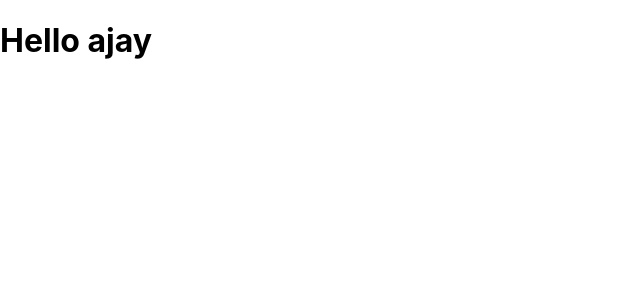
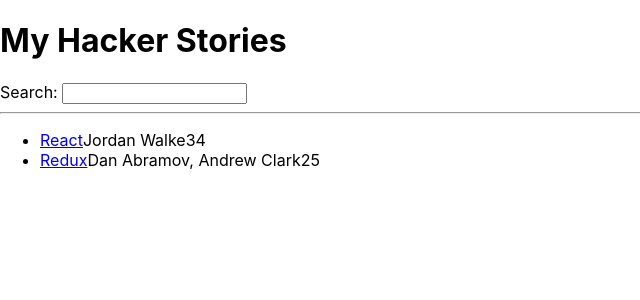
Before and after one commit to mridulgain/hacker-stories, a React (Create React App) app: page / in a window 1280 px wide. Shown: the top 300 px of the page, without its empty margins (0-640 px from the left). Built offline with nearby package versions, Linux system fonts and the light colour scheme.

Commit message:
rendering list

```diff
--- a/src/App.js
+++ b/src/App.js
@@ -1,15 +1,49 @@
-import logo from './logo.svg';
-import './App.css';
+import * as React from 'react';
 
-function sayHello(name){
-  return "Hello "+name
-}
+const list = [
+  {
+    title: 'React',
+    url: 'https://reactjs.org/',
+    author: 'Jordan Walke',
+    num_comments: 3,
+    points: 4,
+    objectID: 0,
+  },
+  {
+    title: 'Redux',
+    url: 'https://redux.js.org/',
+    author: 'Dan Abramov, Andrew Clark',
+    num_comments: 2,
+    points: 5,
+    objectID: 1,
+  },
+];
 
 function App() {
-  let fname = "first"
-  var lname = "name"
   return (
-    <h1> {sayHello("ajay")} </h1>
+    <div>
+      <h1>My Hacker Stories</h1>
+
+      <label htmlFor="search">Search: </label>
+      <input id="search" type="text" />
+
+      <hr />
+
+      <ul>
+        {list.map(function (item) {
+          return (
+            <li key={item.objectID}>
+              <span>
+                <a href={item.url}>{item.title}</a>
+              </span>
+              <span>{item.author}</span>
+              <span>{item.num_comments}</span>
+              <span>{item.points}</span>
+            </li>
+          );
+        })}
+      </ul>
+    </div>
   );
 }
 
```
